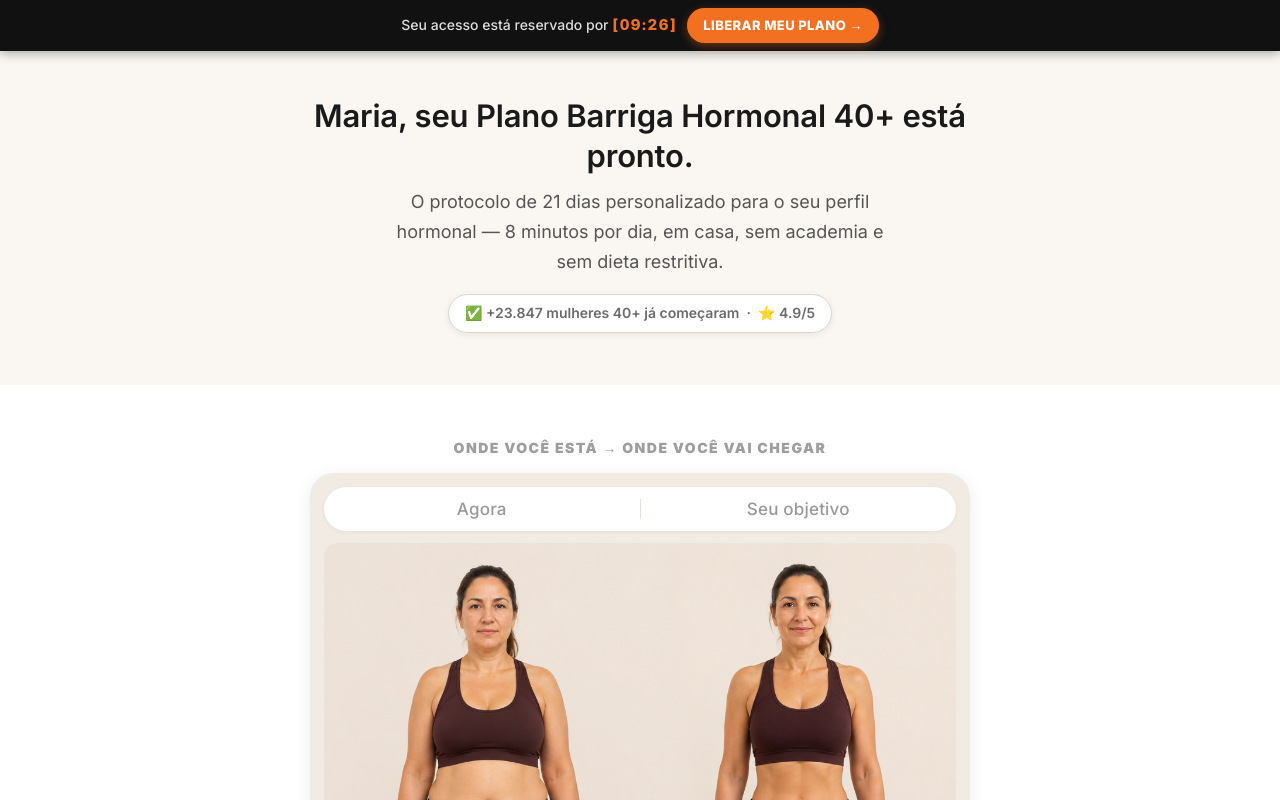
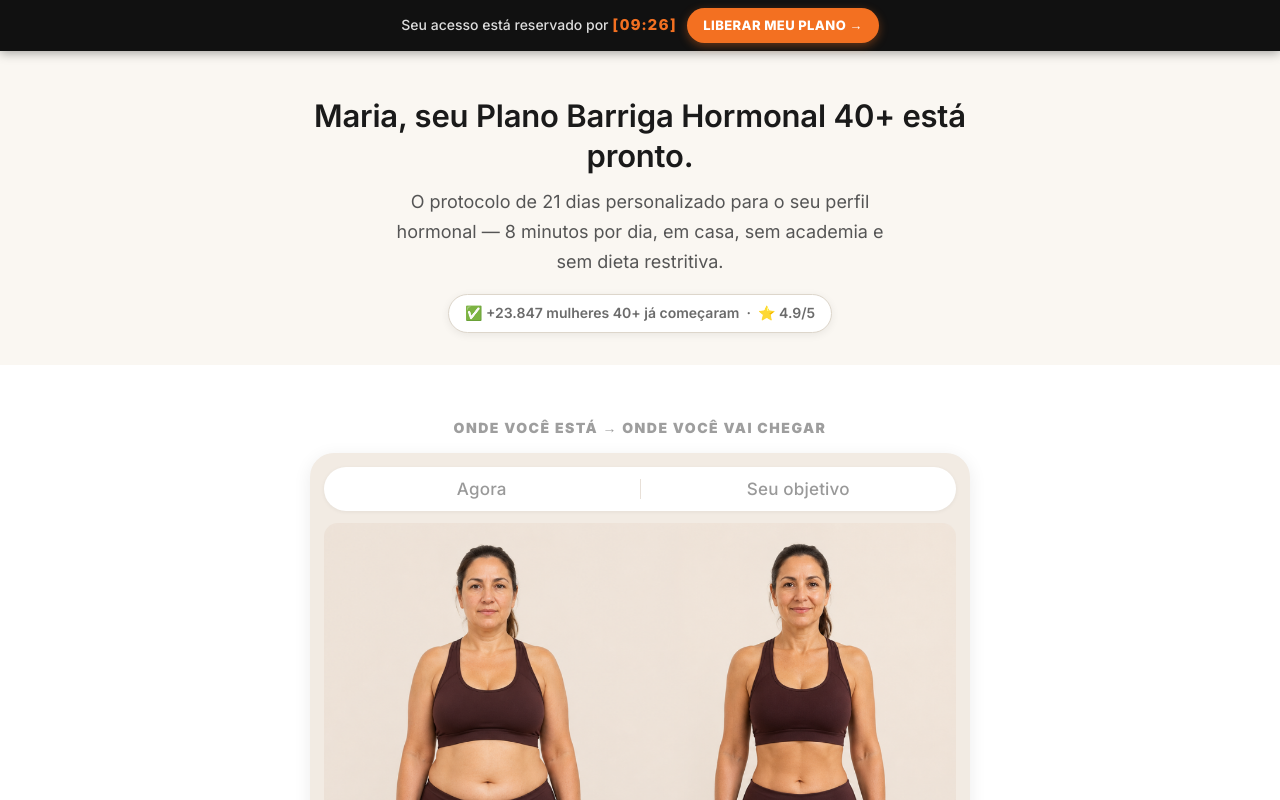
Before and after one commit to lfelipealcatel-droid/pagina-barriga-hormonal, a React (Vite) app: page / in a window 1280 px wide. Shown: the top 800 px of the page. Built offline with nearby package versions, Linux system fonts and the light colour scheme.

Commit message:
compacta espaco entre prova social e transformacao

```diff
--- a/src/components/Hero.css
+++ b/src/components/Hero.css
@@ -2,12 +2,16 @@
    mobile (wrap 2 linhas) ≈ 70px | 600px+ (1 linha) ≈ 44px */
 .hero {
   background: var(--beige);
-  padding: calc(70px + var(--sv)) var(--sh) var(--sv);
+  padding: calc(70px + var(--sv)) var(--sh) 20px;
   text-align: center;
 }
 
 @media (min-width: 600px) {
   .hero { padding-top: calc(44px + var(--sv)); }
+}
+
+@media (min-width: 768px) {
+  .hero { padding-bottom: 32px; }
 }
 
 .hero__container {
```
